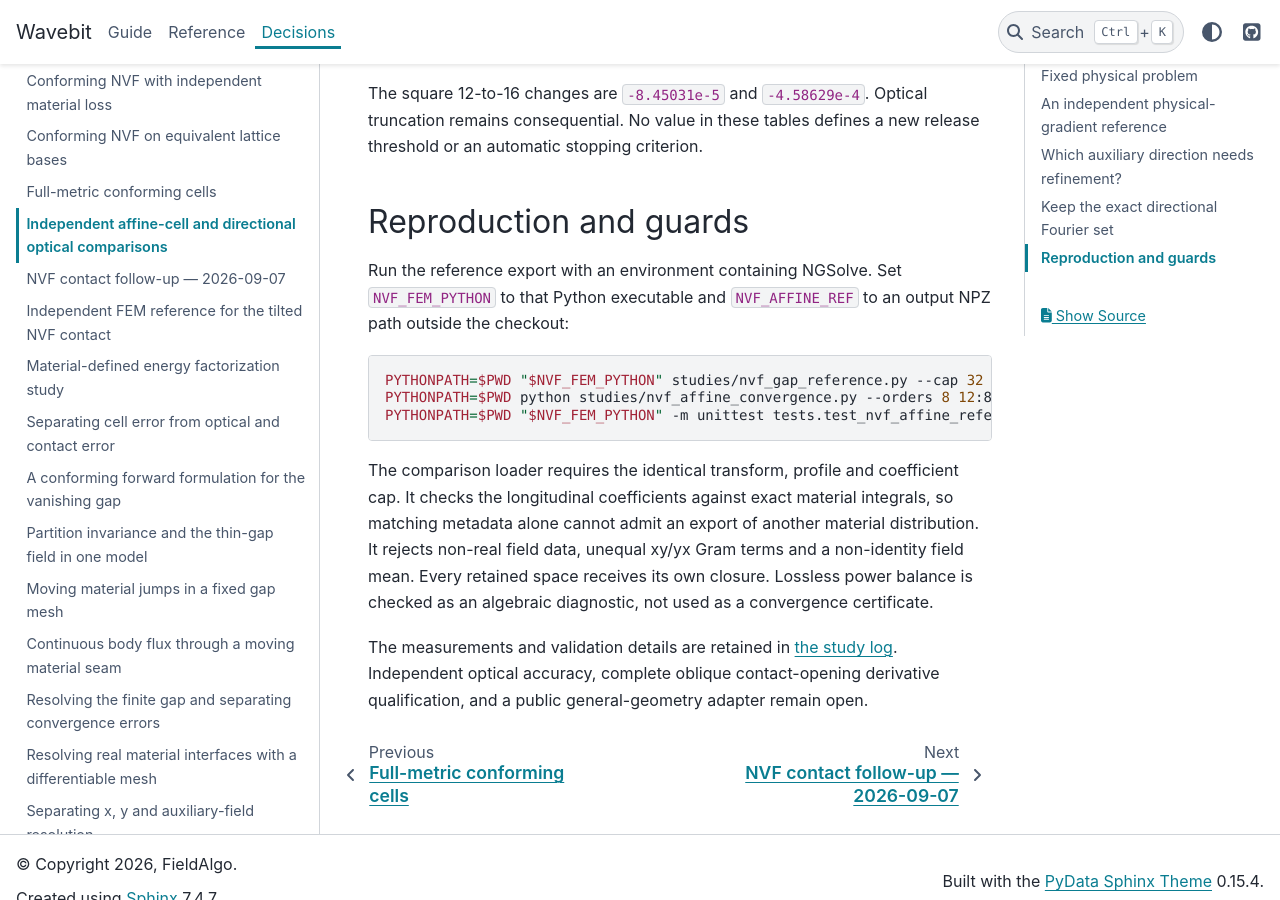
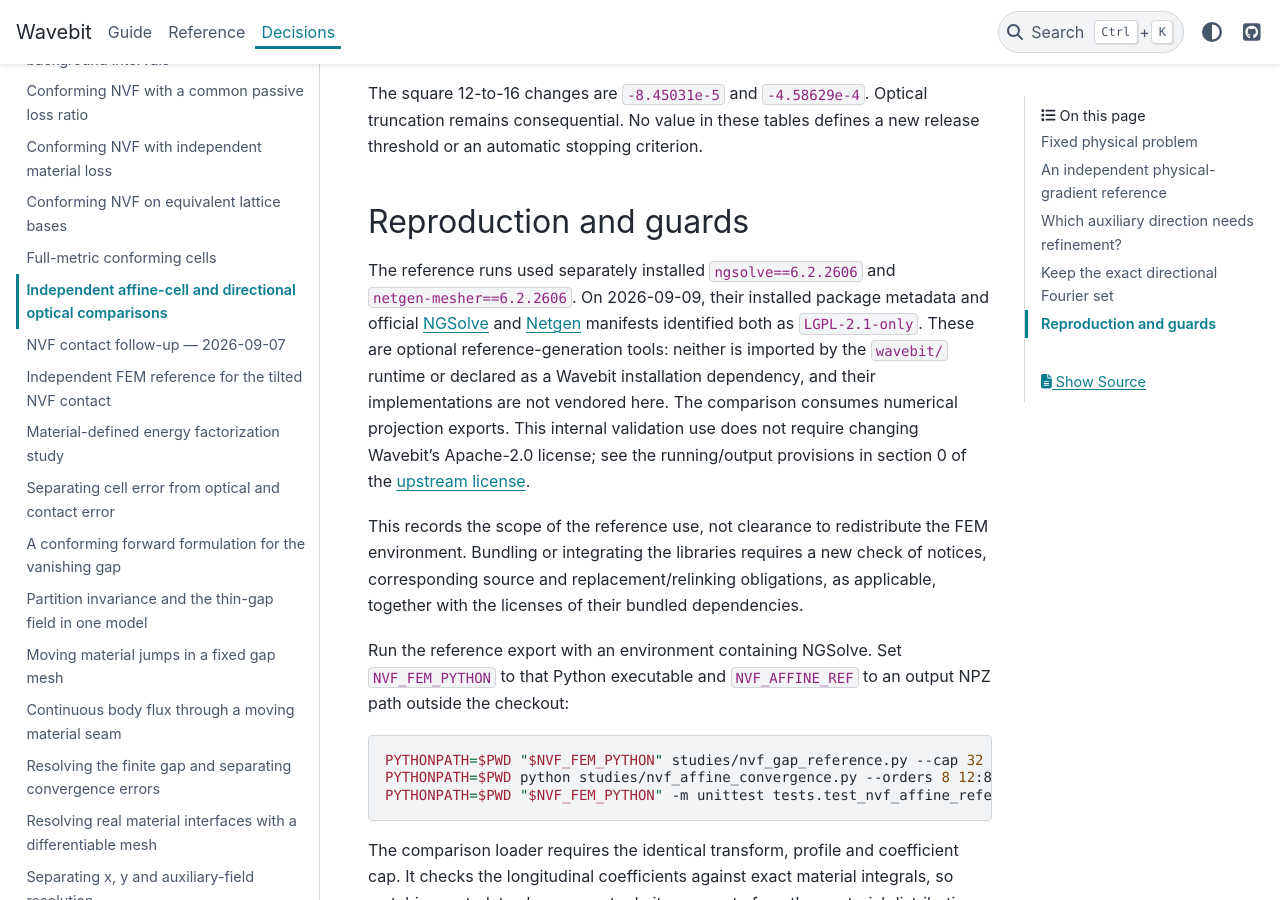
Before and after one commit to fieldalgo/wavebit, a Sphinx documentation site: the page built from docs/nvf-affine-convergence.md, in a window 1280 px wide and 900 px high, scrolled down 4656 px. Built offline with Sphinx 7.4.7 and the PyData theme 0.15.4, drawn with Linux system fonts in a browser that asks for light colours.

Commit message:
docs: require license checks before third-party use
Record version-specific license review and preserve commercial use and existing licensing. Document the optional NGSolve and Netgen reference environment and its redistribution limits.

Co-authored-by: Codex <noreply@openai.com>

```diff
--- a/docs/nvf-affine-convergence.md
+++ b/docs/nvf-affine-convergence.md
@@ -159,6 +159,23 @@ a new release threshold or an automatic stopping criterion.
 
 ## Reproduction and guards
 
+The reference runs used separately installed `ngsolve==6.2.2606` and
+`netgen-mesher==6.2.2606`. On 2026-09-09, their installed package metadata and
+official [NGSolve](https://github.com/NGSolve/ngsolve/blob/master/pyproject.toml)
+and [Netgen](https://github.com/NGSolve/netgen/blob/master/pyproject.toml)
+manifests identified both as `LGPL-2.1-only`.
+These are optional reference-generation tools: neither is imported by the
+`wavebit/` runtime or declared as a Wavebit installation dependency, and their
+implementations are not vendored here. The comparison consumes numerical
+projection exports. This internal validation use does not require changing
+Wavebit's Apache-2.0 license; see the running/output provisions in section 0
+of the [upstream license](https://github.com/NGSolve/ngsolve/blob/master/LICENSE).
+
+This records the scope of the reference use, not clearance to redistribute
+the FEM environment. Bundling or integrating the libraries requires a new
+check of notices, corresponding source and replacement/relinking obligations,
+as applicable, together with the licenses of their bundled dependencies.
+
 Run the reference export with an environment containing NGSolve. Set
 `NVF_FEM_PYTHON` to that Python executable and `NVF_AFFINE_REF` to an output
 NPZ path outside the checkout:
```
Also changed, not shown: CONTRIBUTING.md (+14 -0 lines).
